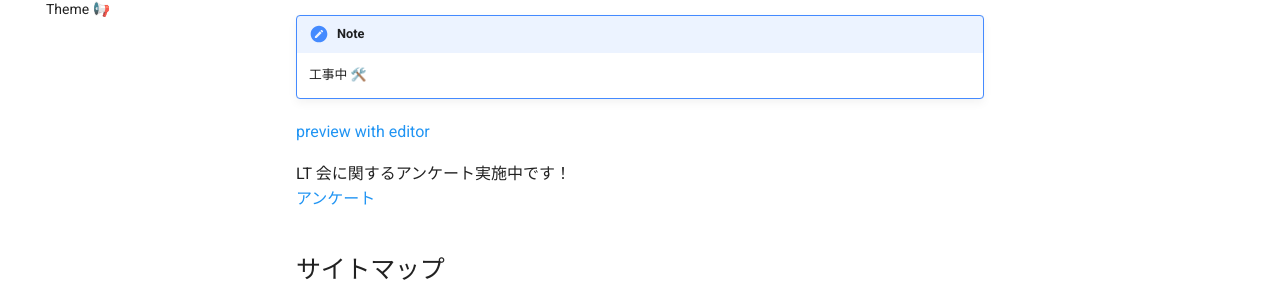
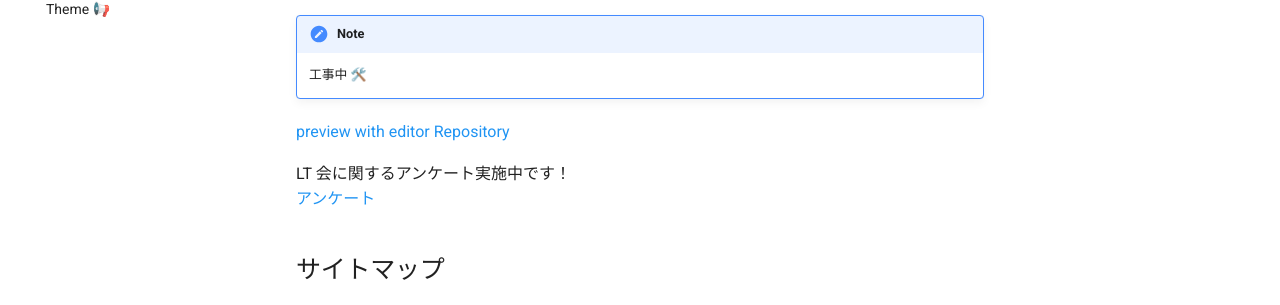
Before and after one commit to yama1601/LT_Portal, an MkDocs documentation site: the page built from docs/index.md, in a window 1280 px wide. Shown: the part 210-515 px from the top of the page. Built offline with MkDocs 1.6.1 and Material for MkDocs 9.7.7, drawn with Linux system fonts in a browser that asks for light colours.

Commit message:
Add repository link

```diff
--- a/docs/index.md
+++ b/docs/index.md
@@ -6,6 +6,7 @@ Powered by [mkdocs.org](https://www.mkdocs.org).
     工事中 🛠️
 
 [preview with editor](https://gitpod.io/#https://github.com/kitsystemyou/LT_Portal)
+[Repository](https://github.com/kitsystemyou/LT_Portal)
 
 LT 会に関するアンケート実施中です！
 [アンケート](https://forms.gle/Hgmh9oq8v3vfYNv9A)
```
